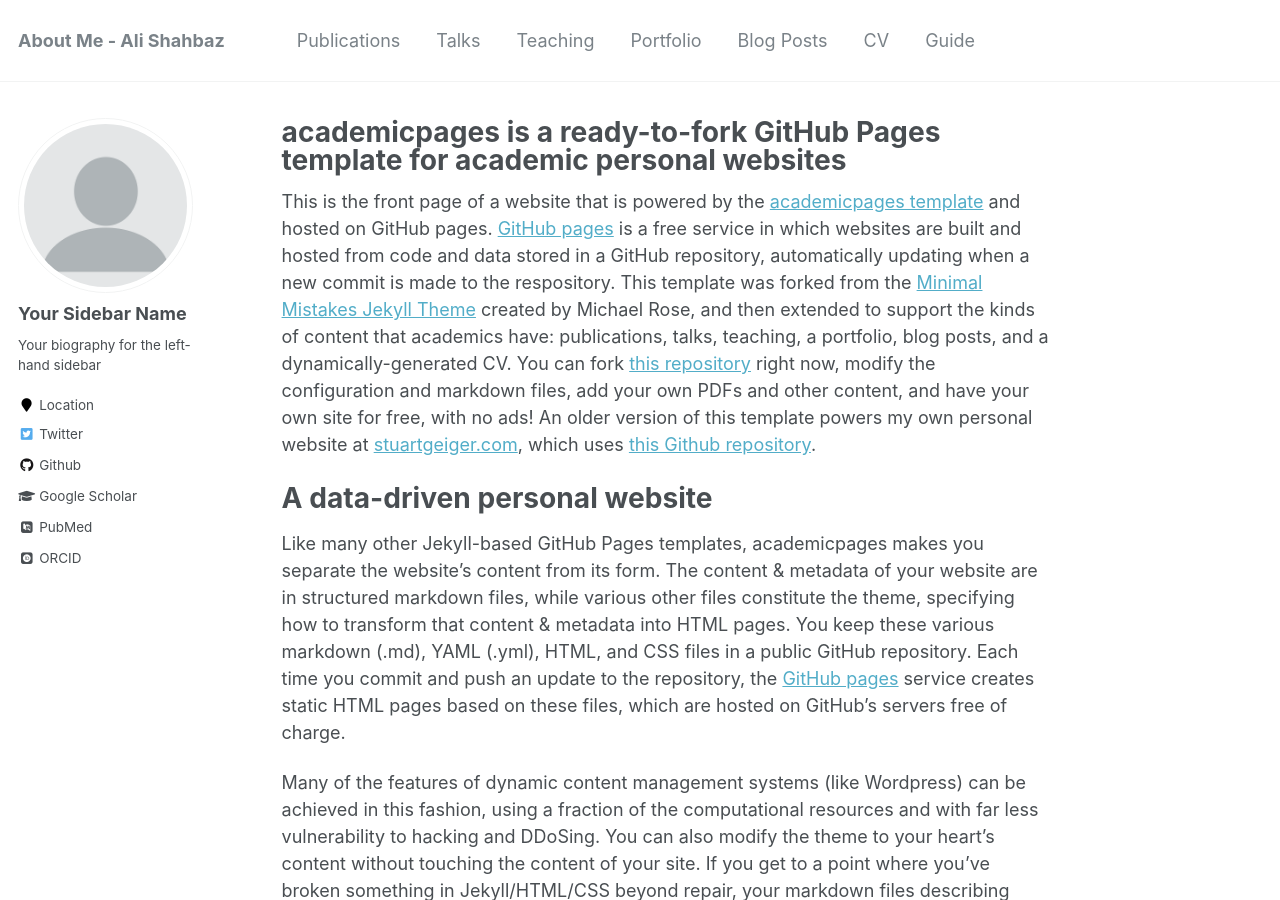
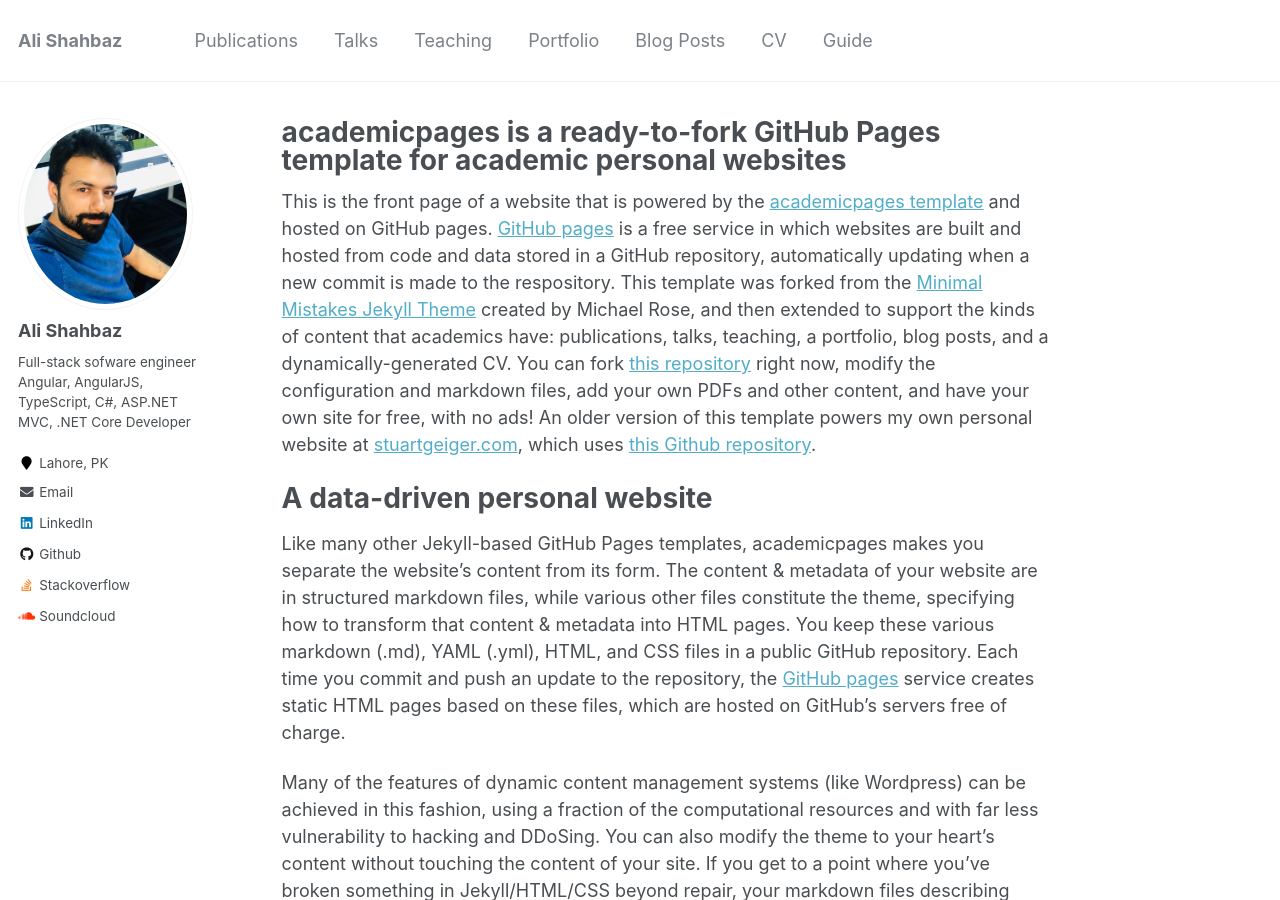
Before and after one commit to ali-shahbaz/ali-shahbaz.github.io, a Jekyll site: the page built from _pages/about.md, in a window 1280 px wide and 900 px high. Built offline with Jekyll 4.4.1, drawn with Linux system fonts in a browser that asks for light colours; some web fonts are replaced.

Commit message:
Some initial details

```diff
--- a/_config.yml
+++ b/_config.yml
@@ -7,11 +7,11 @@
 
 # Site Settings
 locale                   : "en-US"
-title                    : "About Me - Ali Shahbaz"
+title                    : "Ali Shahbaz"
 title_separator          : "-"
 name                     : &name "Ali Shahbaz"
 description              : &description "full-stack software engineer"
-url                      : https://academicpages.github.io # the base hostname & protocol for your site e.g. "https://mmistakes.github.io"
+url                      : http://localhost:4000/ # the base hostname & protocol for your site e.g. "https://mmistakes.github.io"
 baseurl                  : "" # the subpath of your site, e.g. "/blog"
 repository               : "academicpages/academicpages.github.io"
 teaser                   :  # filename of teaser fallback teaser image placed in /images/, .e.g. "500x300.png"
@@ -80,14 +80,14 @@
 
 # Site Author
 author:
-  name             : "Your Sidebar Name"
-  avatar           : "profile.png"
-  bio              : "Your biography for the left-hand sidebar"
-  location         : "Location"
+  name             : "Ali Shahbaz"
+  avatar           : "profile.jpg"
+  bio              : "Full-stack sofware engineer \n\n Angular, AngularJS, TypeScript, C#, ASP.NET MVC, .NET Core Developer"
+  location         : "Lahore, PK"
   employer         :
-  pubmed           : "https://www.ncbi.nlm.nih.gov/pubmed/?term=john+snow"
-  googlescholar    : "http://yourfullgooglescholarurl.com"
-  email            :
+  pubmed           :
+  googlescholar    :
+  email            : "mr.alishz@gmail.com"
   researchgate     :  # example: "https://www.researchgate.net/profile/yourprofile"
   uri              :
   bitbucket        :
@@ -96,20 +96,20 @@
   flickr           :
   facebook         :
   foursquare       :
-  github           : "academicpages"
+  github           : "ali-shahbaz"
   google_plus      :
   keybase          :
   instagram        :
   impactstory      : #"https://profiles.impactstory.org/u/xxxx-xxxx-xxxx-xxxx"
   lastfm           :
-  linkedin         :
-  orcid            : "http://orcid.org/yourorcidurl"
+  linkedin         : "ali-shahbaz"
+  orcid            :
   pinterest        :
-  soundcloud       :
-  stackoverflow    : # http://stackoverflow.com/users/123456/username
+  soundcloud       : "mealishahbaz"
+  stackoverflow    : "1203961/ali-shahbaz"
   steam            :
   tumblr           :
-  twitter          : "replacethistwitterhandle"
+  twitter          :
   vine             :
   weibo            :
   xing             :
@@ -255,7 +255,7 @@
 permalink: /:categories/:title/
 # paginate: 5 # amount of posts to show
 # paginate_path: /page:num/
-timezone: America/Los_Angeles # http://en.wikipedia.org/wiki/List_of_tz_database_time_zones
+# timezone: America/Los_Angeles # http://en.wikipedia.org/wiki/List_of_tz_database_time_zones
 
 
 # Plugins
```
Also changed, not shown: Gemfile.lock (added), images/profile.jpg (added).
